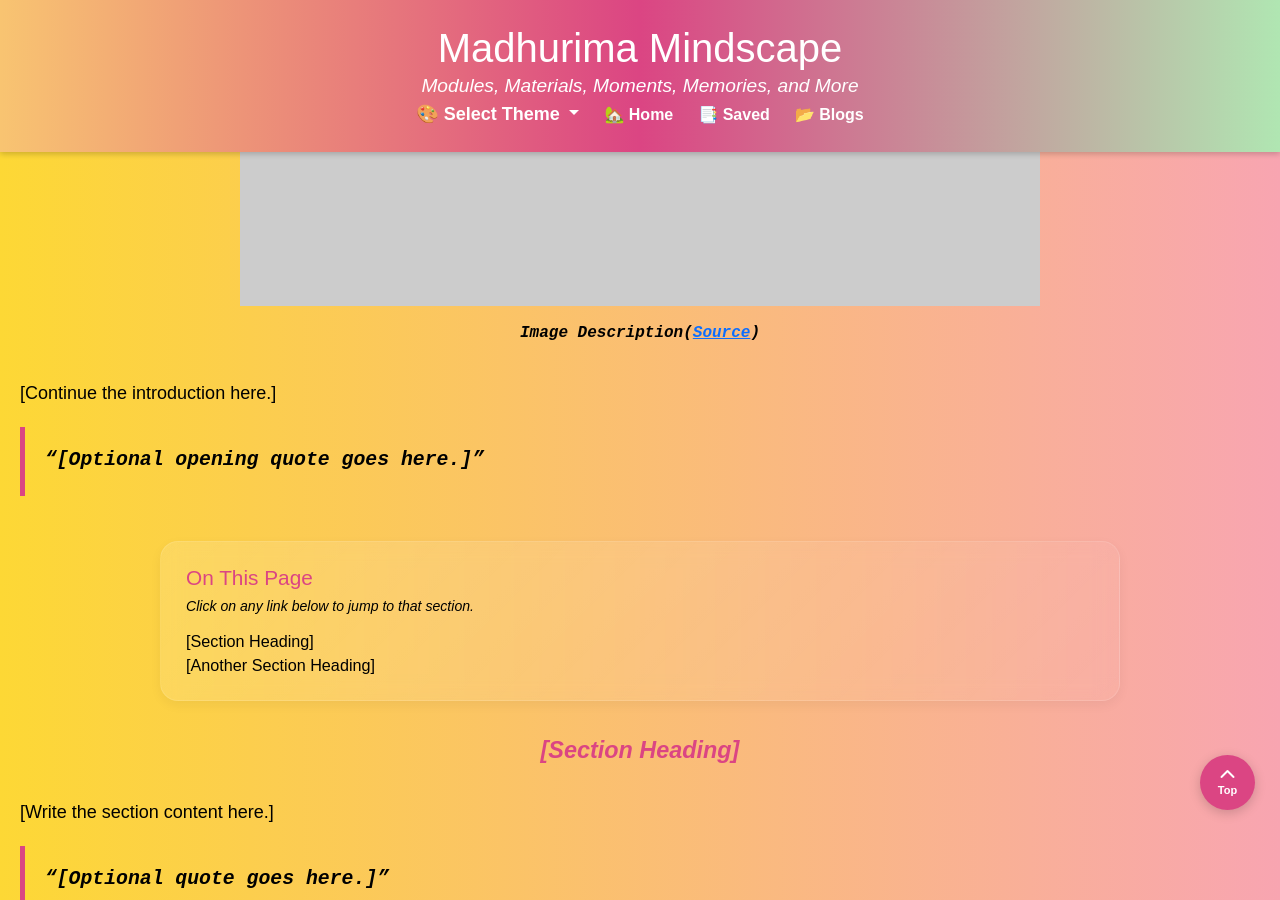
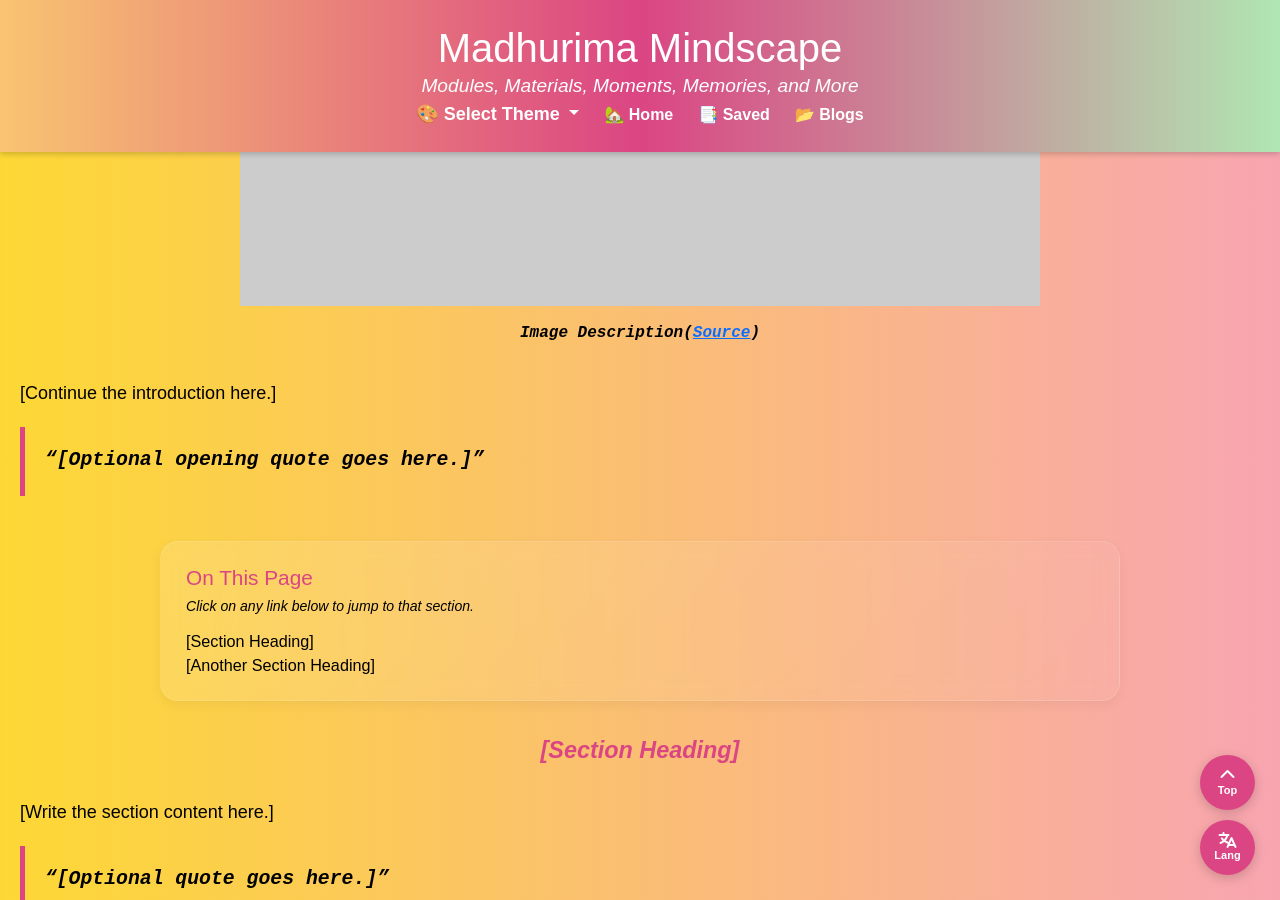
Before and after one commit to madhurimarawat/Madhurima-Mindscape, a Jekyll site: the page built from blog-tools/2026-11-01-blog-template.html, in a window 1280 px wide and 900 px high, scrolled down 560 px. Built offline with Jekyll 4.4.1, drawn with Linux system fonts in a browser that asks for light colours.

Commit message:
Enhance blog layout with language toggle button
Added language toggle button and updated comments.

```diff
--- a/_layouts/blog.html
+++ b/_layouts/blog.html
@@ -61,6 +61,15 @@
 
     </button>
 
+    <!-- Language Toggle Button -->
+    <button id="language-toggle" class="language-toggle ignore" type="button">
+        <i class="fa-solid fa-language language-icon"></i>
+        <span class="language-text">Lang</span>
+    </button>
+
+    <div id="translate-container" class="translate-container">
+    </div>
+
     <!-- Footer -->
     <div id="footer-container">
         {% include components/footer.html %}
```
Also changed, not shown: other parts of _layouts/blog.html (+1 -1 lines).
